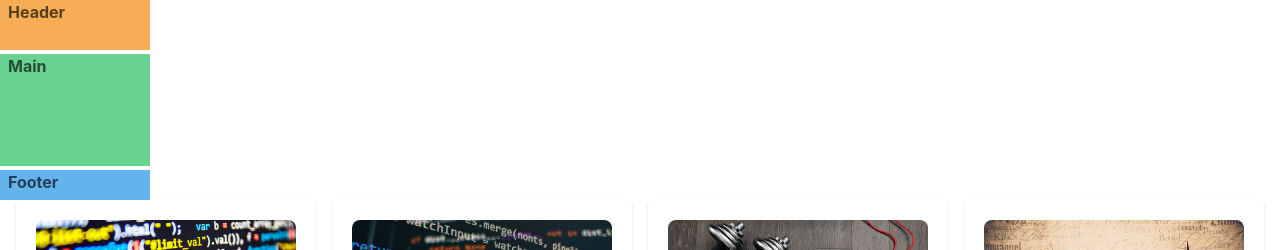
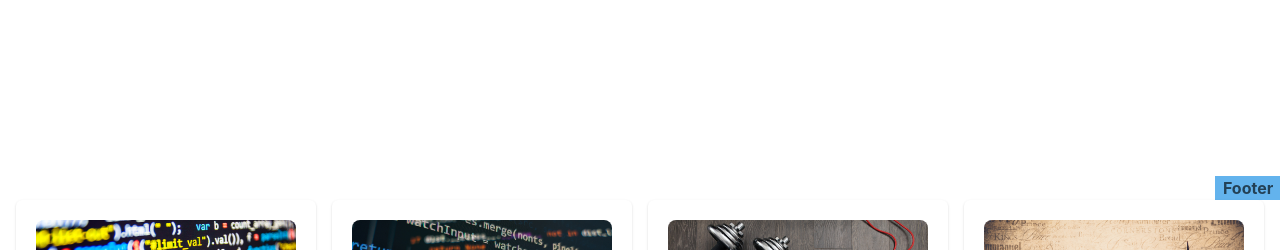
Before and after one commit to 3zbyjd/rlomuniv, a React (Vite) app: page / in a window 1280 px wide. Shown: the top 250 px of the page. Built offline with nearby package versions, Linux system fonts and the light colour scheme.

Commit message:
Adding a top grid to the page

```diff
--- a/src/components/SiteHeader.tsx
+++ b/src/components/SiteHeader.tsx
@@ -6,7 +6,7 @@ function SiteHeader() {
     <>
     <Grid
       templateAreas={`"header"
-                      "main"
+                      "main main"
                       "footer"`}
       gridTemplateRows={'50px 1fr 30px'}
       gridTemplateColumns={'150px 1fr'}
```
